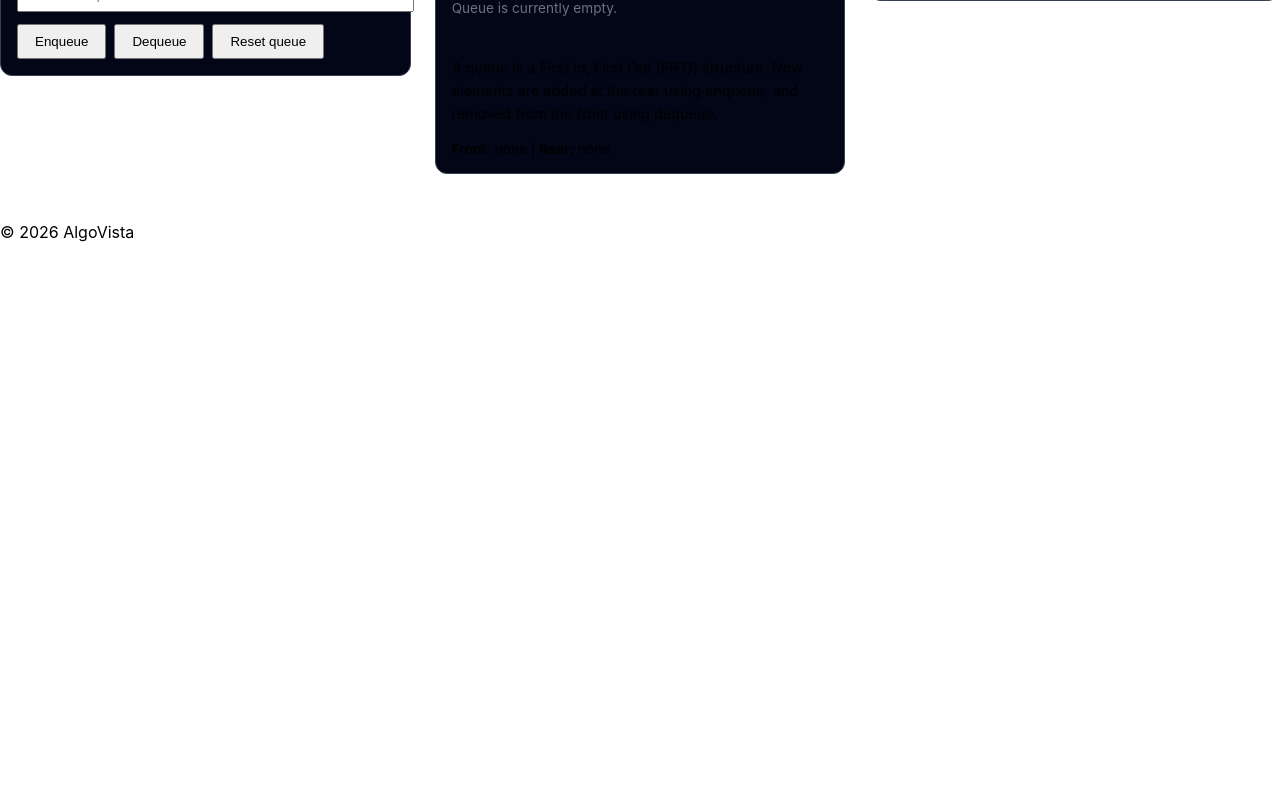
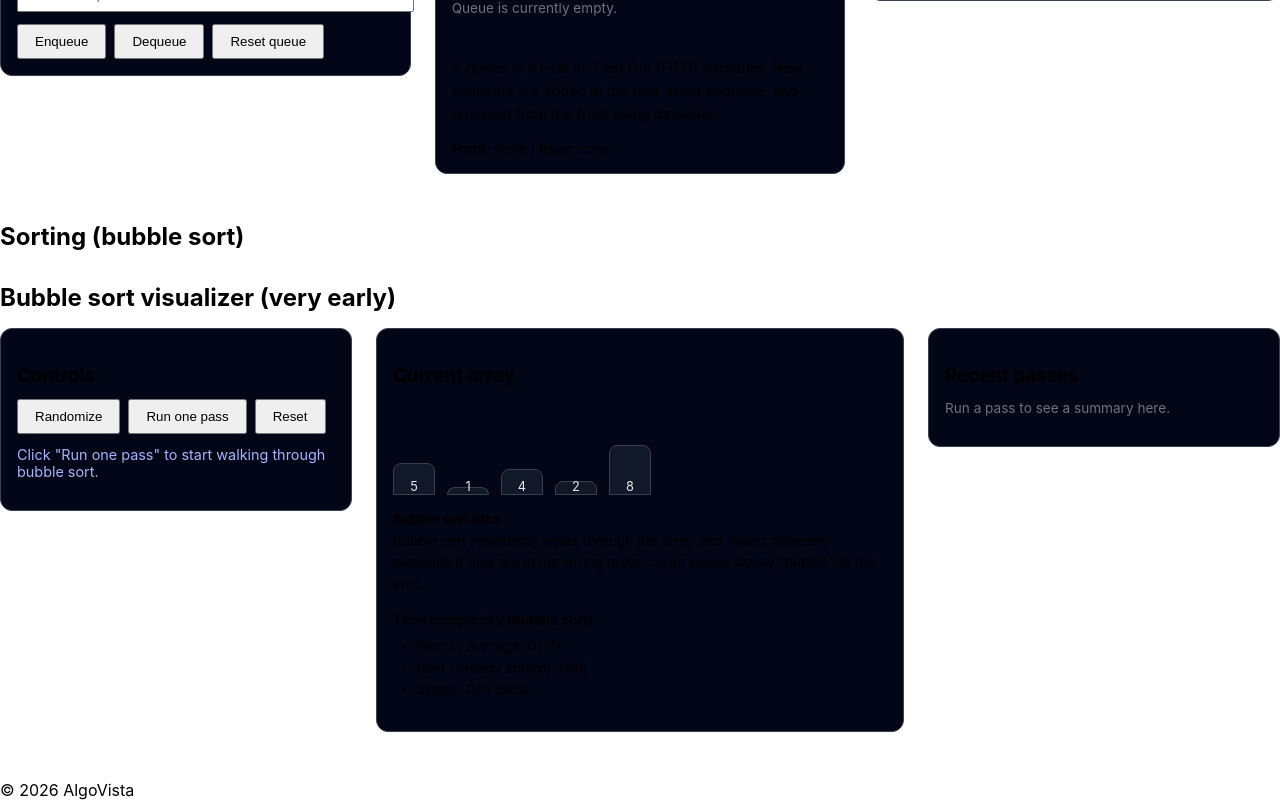
Before and after one commit to Alan-K-Biju-7/AlgoVista, a React (Create React App) app: page /simulator in a window 1280 px wide. Shown: the part 1390-2190 px from the top of the page. Before the commit the page ends 1632 px from the top, so only its background shows below. Built offline with nearby package versions, Linux system fonts and the light colour scheme.

Commit message:
include the bubble sort demo on the simulator page under a sorting section

```diff
--- a/src/pages/SimulatorPage.jsx
+++ b/src/pages/SimulatorPage.jsx
@@ -1,6 +1,7 @@
 import ArrayVisualizer from '../modules/array/ArrayVisualizer';
 import StackVisualizer from '../modules/stack/StackVisualizer';
 import QueueVisualizer from '../modules/queue/QueueVisualizer';
+import BubbleSortVisualizer from '../modules/sorting/BubbleSortVisualizer';
 
 function SimulatorPage() {
   return (
@@ -27,6 +28,13 @@ function SimulatorPage() {
         </h2>
         <QueueVisualizer />
       </section>
+
+      <section style={{ marginBottom: '3rem' }}>
+        <h2 style={{ fontSize: '1.5rem', marginBottom: '1rem' }}>
+          Sorting (bubble sort)
+        </h2>
+        <BubbleSortVisualizer />
+      </section>
     </div>
   );
 }
```
